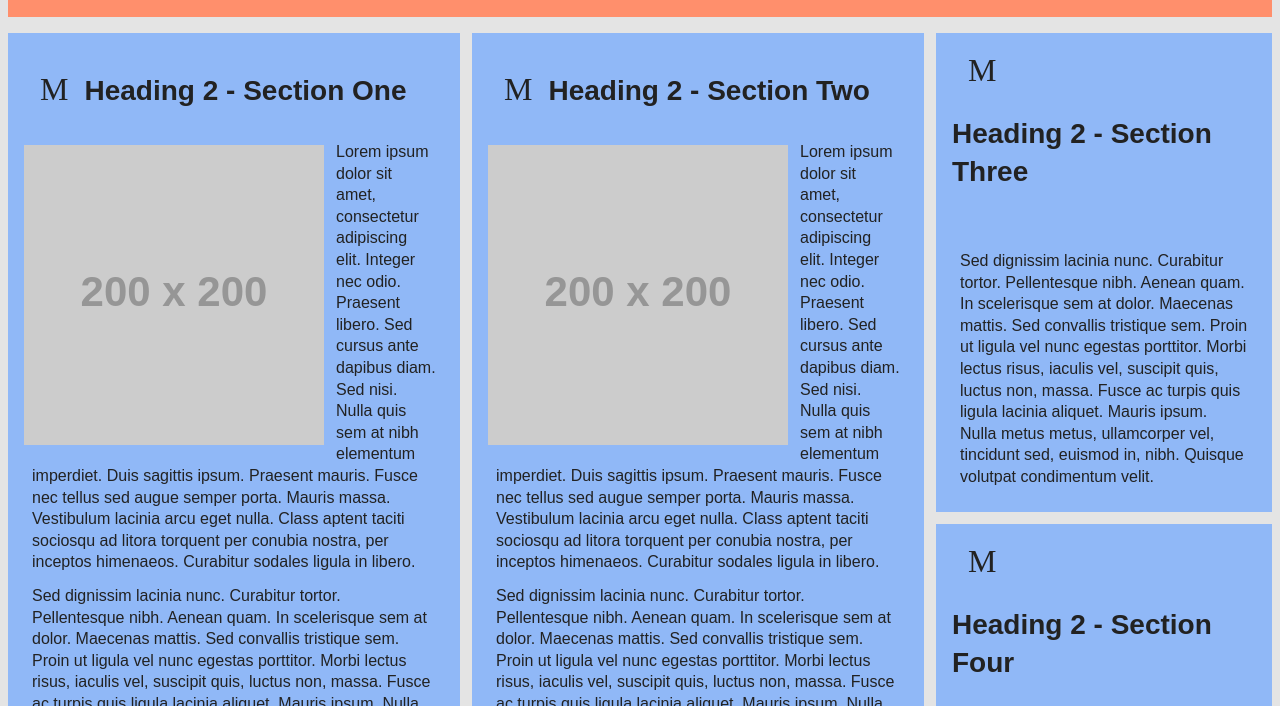
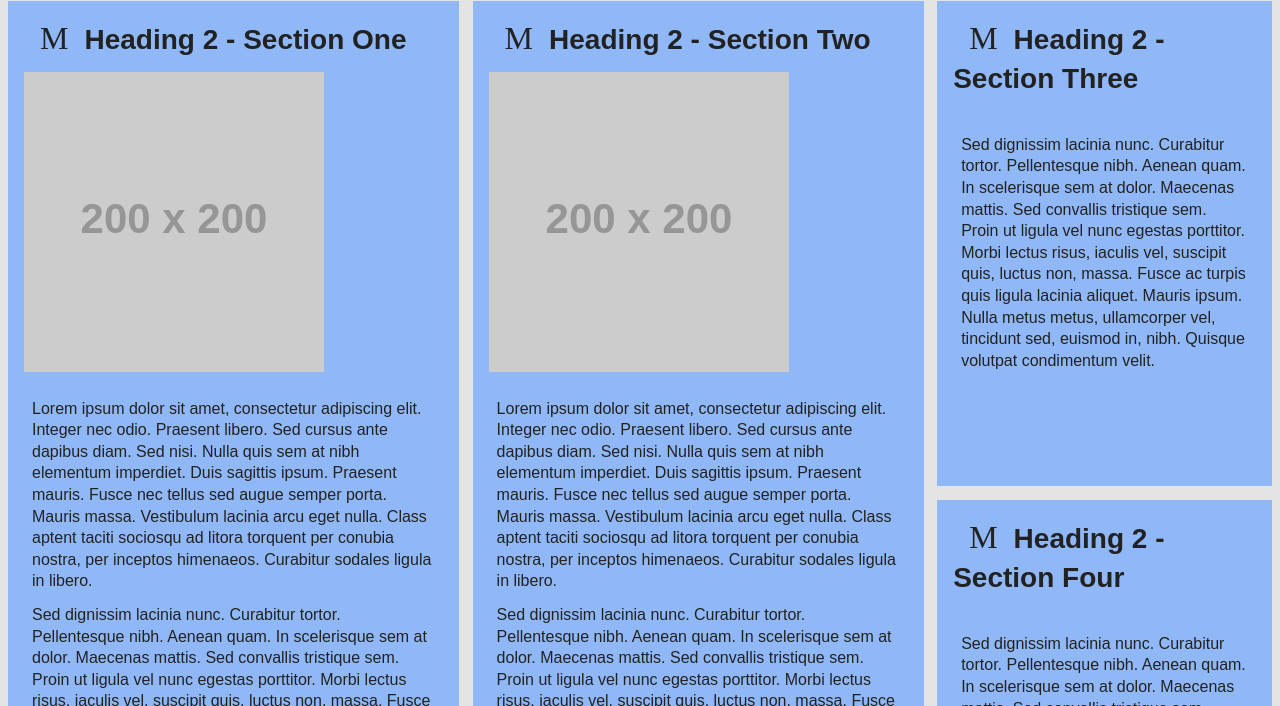
Before and after one commit to EmelyPerezASU/viewport, a plain HTML site: page index.html in a window 1280 px wide. Shown: the part 136-842 px from the top of the page. Drawn offline with Linux system fonts and the light colour scheme; placeholder pictures from the web are drawn by us; some icons are missing.

Commit message:
Update index.html

```diff
--- a/index.html
+++ b/index.html
@@ -15,7 +15,7 @@
         <link rel="icon" type="image/png" sizes="16x16" href="favicon-16x16.png">
         <link href="https://res.cloudinary.com/dr6lvwubh/raw/upload/v1581441981/Anicons/anicons-regular.css" rel="stylesheet">
         <link rel="stylesheet" href="RodriguezPerezReset.css">
-        <link rel="stylesheet" href="RodriguezPerezStyles.css">
+
 
     </head>
     <body>
```
